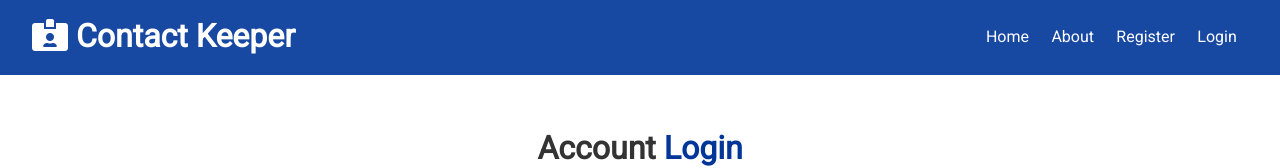
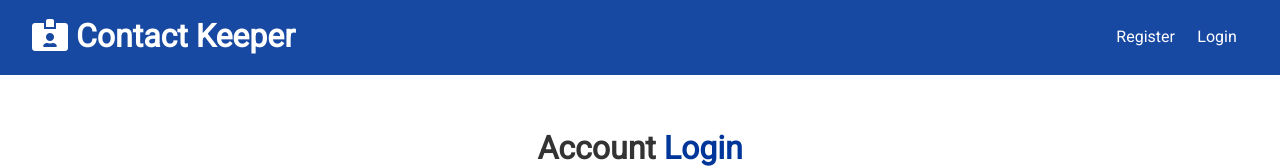
Before and after one commit to BlondeauJulien/Contact-Keeper-MERN, a React (Create React App) app in the folder client/: page /login in a window 1280 px wide. Shown: the top 168 px of the page. Built offline with nearby package versions, Linux system fonts and the light colour scheme.

Commit message:
Logout functionality

```diff
--- a/client/src/components/layout/NavBar.js
+++ b/client/src/components/layout/NavBar.js
@@ -1,39 +1,65 @@
-import React from 'react';
+import React, { Fragment, useContext } from 'react';
 import PropTypes from 'prop-types';
-import { Link } from "react-router-dom";
+import { Link } from 'react-router-dom';
+import AuthContext from '../../context/auth/authContext';
 
-const NavBar = ( {title, icon }) => {
+const NavBar = ({ title, icon }) => {
+	const authContext = useContext(AuthContext);
+
+    const { isAuthenticated, user, logout } = authContext;
+
+    const onLogout = () => {
+        logout();
+    }
+
+	const authLinks = (
+		<Fragment>
+			<li>Hello {user && user.name}</li>
+			<li>
+				<a onClick={onLogout} href="#!">
+					<i className="fas fa-sign-out-alt" /> <span className="hide-sm">Logout</span>
+				</a>
+			</li>
+		</Fragment>
+	);
+
+	const guestLinks = (
+		<Fragment>
+			<li>
+				<Link to="/register">Register</Link>
+			</li>
+			<li>
+				<Link to="/login">Login</Link>
+			</li>
+		</Fragment>
+	);
+
 	return (
 		<div className="navbar bg-primary">
 			<h1>
 				<i className={icon} /> {title}
 			</h1>
 			<ul>
-                <li>
-                    <Link to='/'> Home</Link>
+				{/* 				<li>
+					<Link to="/"> Home</Link>
 				</li>
 				<li>
-                    <Link to='/about'>About</Link>
-                </li>
-                <li>
-                    <Link to='/register'>Register</Link>
-                </li>
-                <li>
-                    <Link to='/login'>Login</Link>
-                </li>
+					<Link to="/about">About</Link>
+				</li> */}
+				{isAuthenticated ? authLinks : guestLinks}
 			</ul>
 		</div>
-    )
-}
+	);
+};
 
-NavBar.propTypes =  {
+NavBar.propTypes = {
 	title: PropTypes.string.isRequired,
-    icon: PropTypes.string,
-}
+	icon: PropTypes.string
+};
 
 NavBar.defaultProps = {
-    title: "Contact Keeper",
+	title: 'Contact Keeper',
 	icon: 'fas fa-id-card-alt'
-}
+};
 
-export default NavBar
+export default NavBar;
--- a/client/src/context/auth/AuthState.js
+++ b/client/src/context/auth/AuthState.js
@@ -98,7 +98,9 @@ const AuthState = props => {
 
     // Logout
     const logout = () => {
-        console.log('logout user')
+      dispatch({
+        type: LOGOUT
+      })
     }
 
     // Clear Errors
--- a/client/src/context/auth/authReducer.js
+++ b/client/src/context/auth/authReducer.js
@@ -17,7 +17,7 @@ export default (state, action) => {
 				isAuthenticated: true,
 				loading: false,
 				user: action.payload
-      }
+			};
 		case LOGIN_SUCCESS:
 		case REGISTER_SUCCESS:
 			localStorage.setItem('token', action.payload.token);
@@ -26,6 +26,15 @@ export default (state, action) => {
 				...action.payload, // put the token in state
 				isAuthenticated: true,
 				loading: false
+			};
+		case LOGOUT:
+			localStorage.removeItem('token');
+			return {
+				...state,
+				token: null,
+				isAuthenticated: false,
+				loading: false,
+				user: null
 			};
 		case LOGIN_FAIL:
 		case REGISTER_FAIL:
@@ -38,12 +47,12 @@ export default (state, action) => {
 				loading: false,
 				user: null,
 				error: action.payload
-        }
+			};
 		case CLEAR_ERRORS:
 			return {
 				...state,
 				error: null
-        }
+			};
 		default:
 			return state;
 	}
```
Lines whose indentation alone changed are shown as unchanged.
